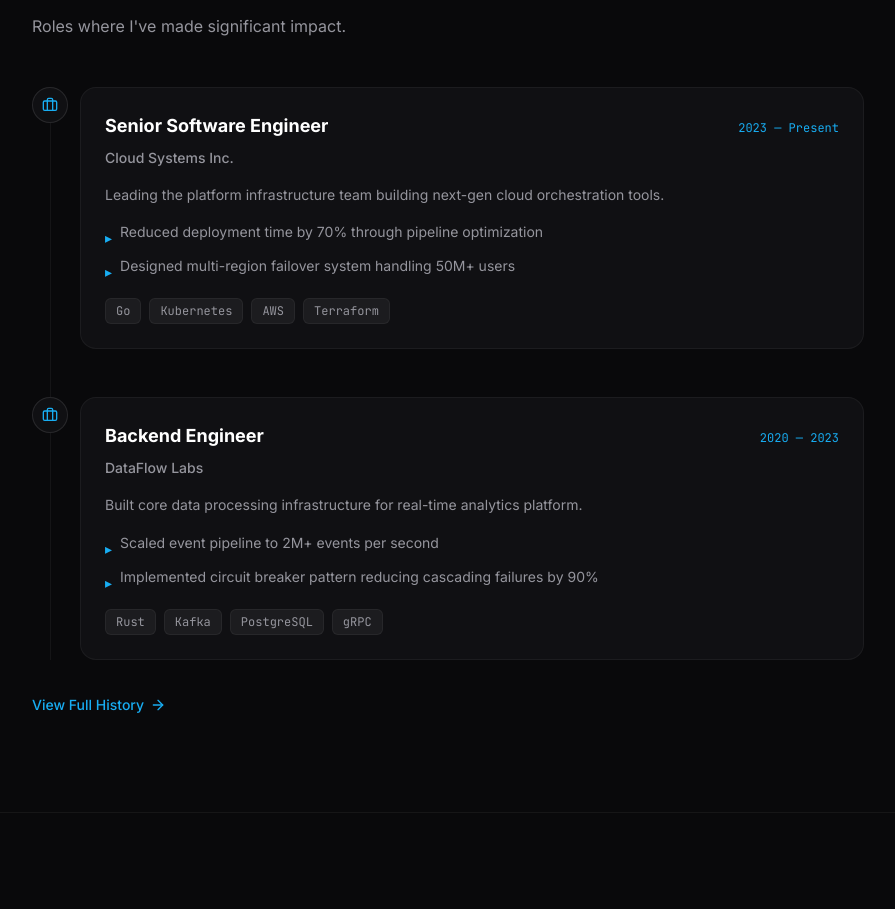
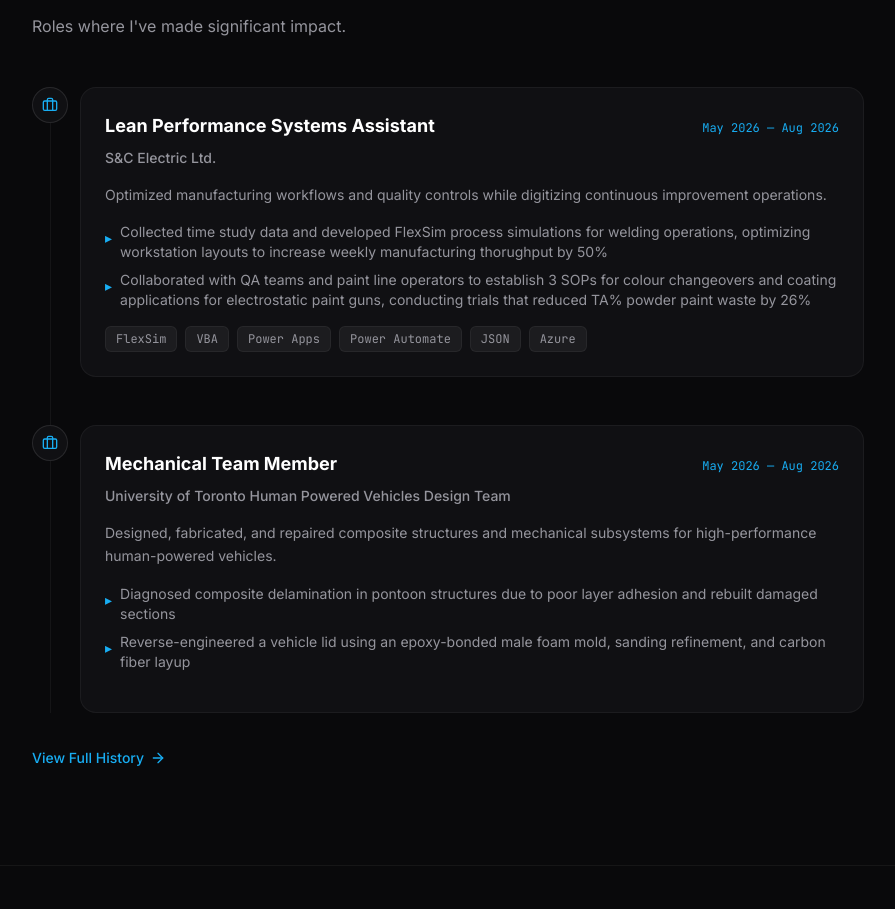
Before and after one commit to choi9948/Seunghee-Choi-Portfolio, a React (Vite) app: page / in a window 1280 px wide. Shown: the part 2172-3081 px from the top of the page, without its empty margins (192-1087 px from the left). Built offline with nearby package versions, Linux system fonts and the light colour scheme; what @radix-ui/themes would draw is missing.

Commit message:
Update recent experience and skills in Home.tsx

```diff
--- a/src/pages/Home.tsx
+++ b/src/pages/Home.tsx
@@ -43,27 +43,27 @@ import React from 'react';
     const recentExperience: Experience[] = [
       {
         id: '1',
-        role: 'Senior Software Engineer',
-        company: 'Cloud Systems Inc.',
-        period: '2023 — Present',
-        description: 'Leading the platform infrastructure team building next-gen cloud orchestration tools.',
+        role: 'Lean Performance Systems Assistant',
+        company: 'S&C Electric Ltd.',
+        period: 'May 2026 — Aug 2026',
+        description: 'Optimized manufacturing workflows and quality controls while digitizing continuous improvement operations.',
         achievements: [
-          'Reduced deployment time by 70% through pipeline optimization',
-          'Designed multi-region failover system handling 50M+ users',
+          'Collected time study data and developed FlexSim process simulations for welding operations, optimizing workstation layouts to increase weekly manufacturing thorughput by 50%',
+          'Collaborated with QA teams and paint line operators to establish 3 SOPs for colour changeovers and coating applications for electrostatic paint guns, conducting trials that reduced TA% powder paint waste by 26%',
         ],
-        stack: ['Go', 'Kubernetes', 'AWS', 'Terraform'],
+        stack: ['FlexSim', 'VBA', 'Power Apps', 'Power Automate', 'JSON', 'Azure'],
       },
       {
         id: '2',
-        role: 'Backend Engineer',
-        company: 'DataFlow Labs',
-        period: '2020 — 2023',
-        description: 'Built core data processing infrastructure for real-time analytics platform.',
+        role: 'Mechanical Team Member',
+        company: 'University of Toronto Human Powered Vehicles Design Team',
+        period: 'May 2026 — Aug 2026',
+        description: 'Designed, fabricated, and repaired composite structures and mechanical subsystems for high-performance human-powered vehicles.',
         achievements: [
-          'Scaled event pipeline to 2M+ events per second',
-          'Implemented circuit breaker pattern reducing cascading failures by 90%',
+          'Diagnosed composite delamination in pontoon structures due to poor layer adhesion and rebuilt damaged sections',
+          'Reverse-engineered a vehicle lid using an epoxy-bonded male foam mold, sanding refinement, and carbon fiber layup',
         ],
-        stack: ['Rust', 'Kafka', 'PostgreSQL', 'gRPC'],
+        stack: [],
       },
     ];
 
```
